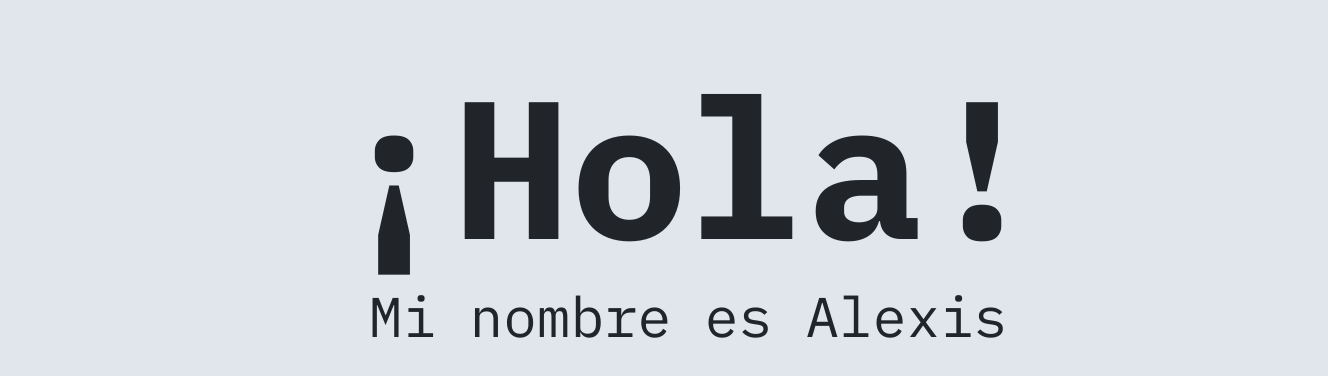
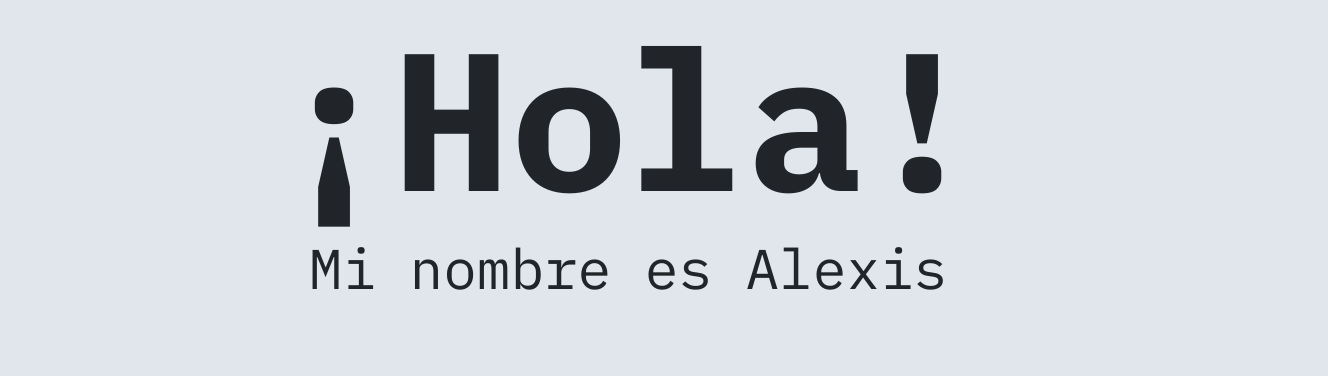
Before and after one commit to ifilete/Argentina-Programa, a plain HTML site: page index.html in a window 1280 px wide. Shown: the whole page, 1328 px wide, since content can reach past the window. Drawn offline with nearby package versions, Linux system fonts and the light colour scheme.

Commit message:
ªªªªªªªªªªªª

```diff
--- a/index.html
+++ b/index.html
@@ -34,7 +34,7 @@
         <title>¡Hola!</title>
     </head>
     <body>
-        <div class="container-fluid d-flex row text-center p-0 m-5 intro">
+        <div class="container-fluid d-flex row text-center intro">
             <h1 class="p-0 m-0">¡Hola!</h1>
             <h2 class="p-0 m-0">Mi nombre es <span id="nombre">Alexis</span></h2>
         </div>
```
